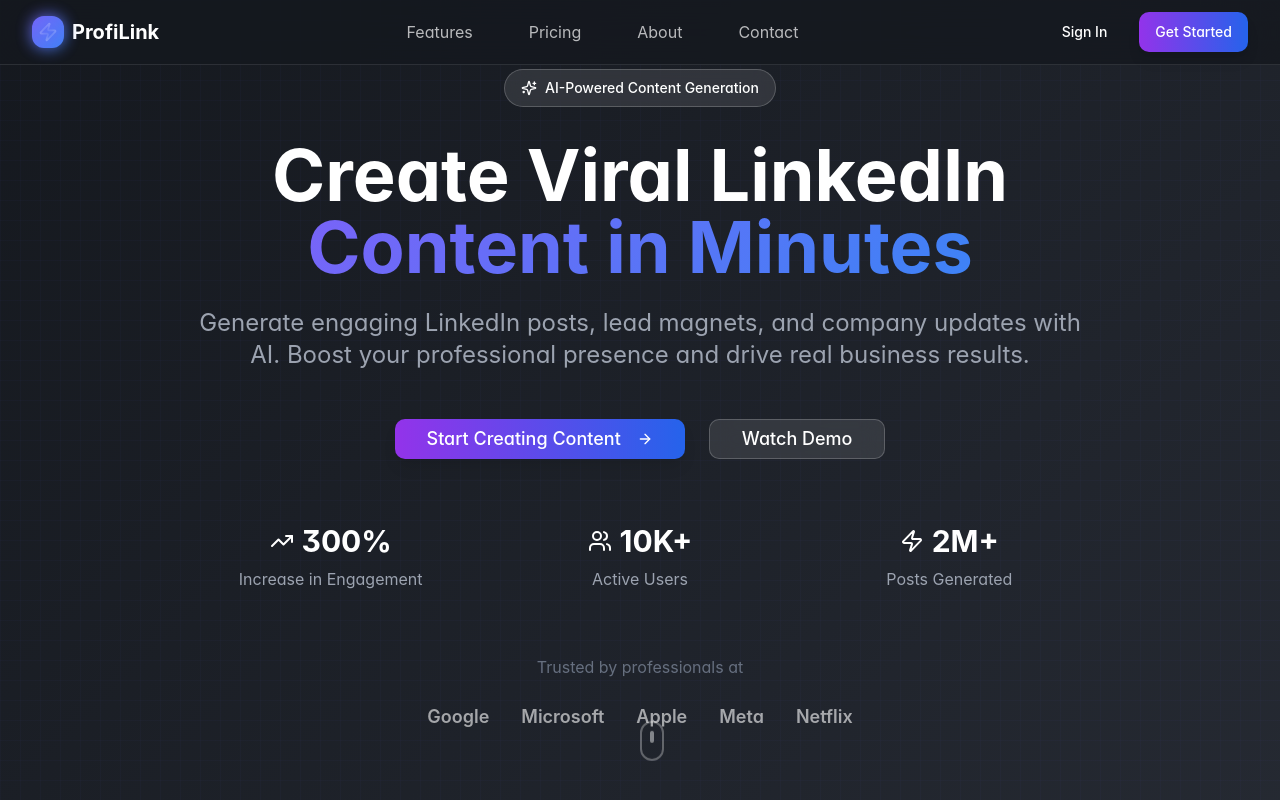
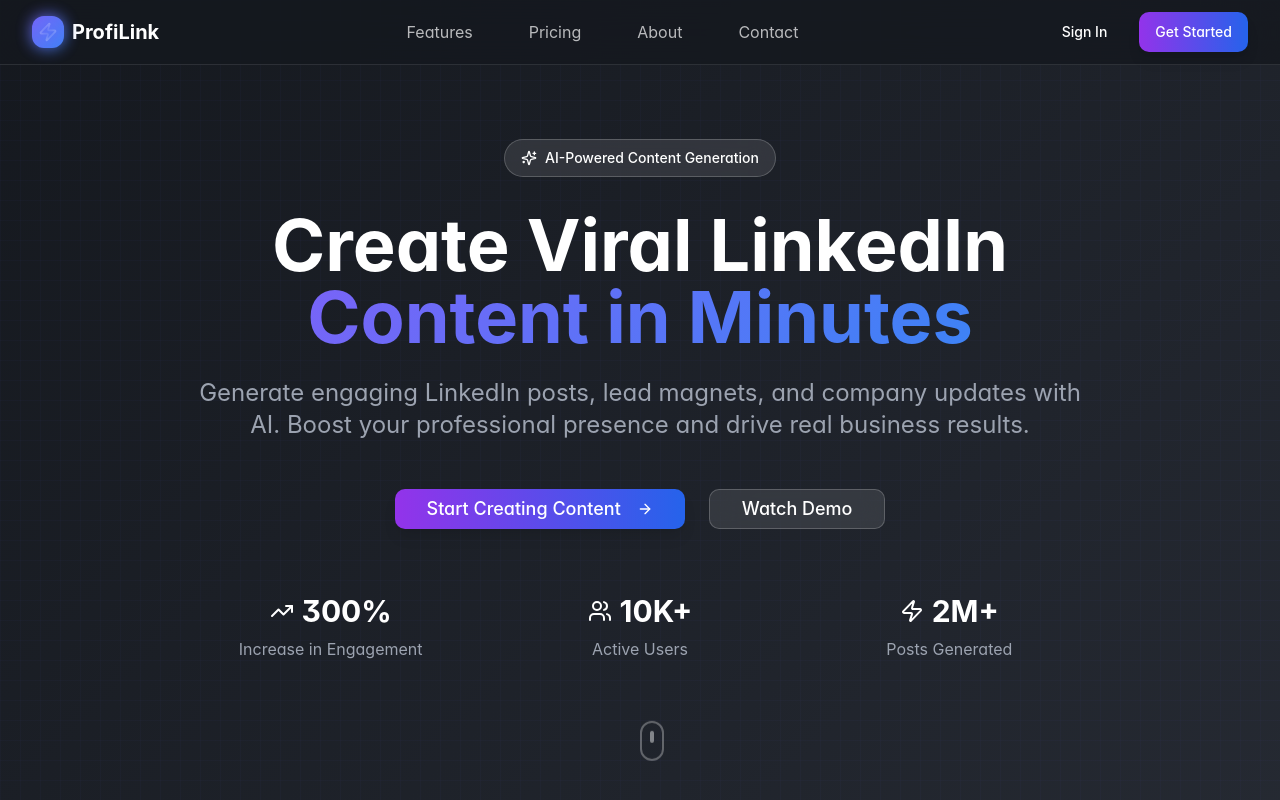
Before and after one commit to boxa007/genly-hub, a React (Vite) app: page / in a window 1280 px wide. Shown: the top 800 px of the page. Built offline with nearby package versions, Linux system fonts and the light colour scheme; the HTML template or start-up script is replaced by a standard one.

Commit message:
Code edited in Lovable Code Editor

```diff
--- a/src/components/sections/HeroSection.tsx
+++ b/src/components/sections/HeroSection.tsx
@@ -83,7 +83,7 @@ const HeroSection = ({ onGetStarted }: HeroSectionProps) => {
         </div>
 
         {/* Trust Indicators */}
-        <div className="mt-16 animate-fade-in" style={{ animationDelay: '1s' }}>
+     {/*   <div className="mt-16 animate-fade-in" style={{ animationDelay: '1s' }}>
           <p className="text-text-muted mb-6">Trusted by professionals at</p>
           <div className="flex items-center justify-center space-x-8 opacity-60">
             {['Google', 'Microsoft', 'Apple', 'Meta', 'Netflix'].map((company) => (
@@ -92,7 +92,7 @@ const HeroSection = ({ onGetStarted }: HeroSectionProps) => {
               </div>
             ))}
           </div>
-        </div>
+        </div> */}
       </div>
 
       {/* Scroll Indicator */}
```
